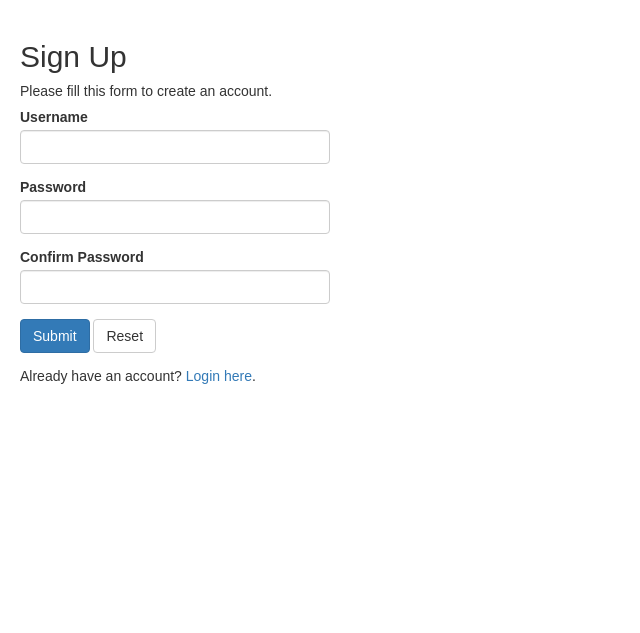
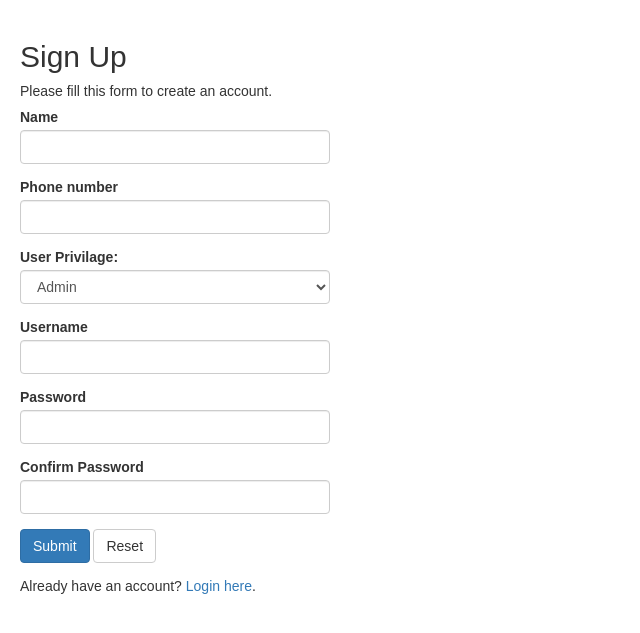
Before and after one commit to dominicksavio/covidmall, a PHP site: page /register.php in a window 1280 px wide. Shown: the top 633 px of the page, without its empty margins (0-640 px from the left). Run offline with PHP 8.4, Linux system fonts and the light colour scheme.

Commit message:
user again

```diff
--- a/register.php
+++ b/register.php
@@ -1,10 +1,11 @@
 <?php
 // Include config file
 require_once "config.php";
+require_once "comm.php";
 
 // Define variables and initialize with empty values
-$username = $password = $confirm_password = "";
-$username_err = $password_err = $confirm_password_err = "";
+$username = $password = $confirm_password = $name = $pnum = $priv = "";
+$username_err = $password_err = $confirm_password_err = $name_err = $pnum_err = "";
 
 // Processing form data when form is submitted
 if($_SERVER["REQUEST_METHOD"] == "POST"){
@@ -32,6 +33,17 @@ if($_SERVER["REQUEST_METHOD"] == "POST"){
                     $username_err = "This username is already taken.";
                 } else{
                     $username = trim($_POST["username"]);
+                    if(ctype_alpha($_POST['name']))
+                        $name = $_POST['name'];
+                    else
+                        $name_err = 'Please use alphabets';
+
+                    if (is_numeric($_POST['pnum'])) {
+                        $pnum = $_POST['pnum'];
+                    } else {
+                        $pnum_err = 'Please use numbers';
+                    }
+                    $priv=$_POST['privilage'];
                 }
             } else{
                 echo "Oops! Something went wrong. Please try again later.";
@@ -65,26 +77,12 @@ if($_SERVER["REQUEST_METHOD"] == "POST"){
     if(empty($username_err) && empty($password_err) && empty($confirm_password_err)){
 
         // Prepare an insert statement
-        $sql = "INSERT INTO users (username, password) VALUES (?, ?)";
+        $sql = "INSERT INTO users (username, password, pnum, name, privilage) VALUES ('".$username."','".password_hash($password, PASSWORD_DEFAULT)."','".$pnum."','".$name."','".$priv." request')";
 
-        if($stmt = mysqli_prepare($link, $sql)){
-            // Bind variables to the prepared statement as parameters
-            mysqli_stmt_bind_param($stmt, "ss", $param_username, $param_password);
-
-            // Set parameters
-            $param_username = $username;
-            $param_password = password_hash($password, PASSWORD_DEFAULT); // Creates a password hash
-
-            // Attempt to execute the prepared statement
-            if(mysqli_stmt_execute($stmt)){
-                // Redirect to login page
-                header("location: login.php");
-            } else{
-                echo "Something went wrong. Please try again later.";
-            }
-
-            // Close statement
-            mysqli_stmt_close($stmt);
+        if ($conn->query($sql) === TRUE) {
+          header("location: index.php");
+        } else {
+          echo "Error: " . $sql . "<br>" . $conn->error;
         }
     }
 
@@ -109,6 +107,23 @@ if($_SERVER["REQUEST_METHOD"] == "POST"){
         <h2>Sign Up</h2>
         <p>Please fill this form to create an account.</p>
         <form action="<?php echo htmlspecialchars($_SERVER["PHP_SELF"]); ?>" method="post">
+            <div class="form-group   <?php echo (!empty($name_err)) ? 'has-error' : ''; ?>">
+                <label>Name</label>
+                <input type="text" name="name" class="form-control" value="<?php echo $name; ?>">
+                <span class="help-block"><?php echo $name_err; ?></span>
+            </div>
+            <div class="form-group   <?php echo (!empty($pnum_err)) ? 'has-error' : ''; ?>">
+                <label>Phone number</label>
+                <input type="text" name="pnum" class="form-control" value="<?php echo $pnum; ?>">
+                <span class="help-block"><?php echo $pnum_err; ?></span>
+            </div>
+            <div class="form-group">
+                <label for="privilage">User Privilage:</label>
+                  <select class="form-control" id="privilage" name="privilage">
+                    <option value="admin">Admin</option>
+                    <option value="viewer">Viewer</option>
+                  </select>
+            </div>
             <div class="form-group <?php echo (!empty($username_err)) ? 'has-error' : ''; ?>">
                 <label>Username</label>
                 <input type="text" name="username" class="form-control" value="<?php echo $username; ?>">
--- a/roomcreate.php
+++ b/roomcreate.php
@@ -5,11 +5,11 @@
 	VALUES ";
 	for($i=1;$i<=$_POST['noofroom'];$i++)
 		if($i!=$_POST['noofroom'])
-		{$sql.="('".$i."', '".$_POST['floorno']."', '".$_POST['buid']."', '".$_POST['capacity'.$i.'']."'),";
+		{$sql.="( '".$_POST['floorno']."', '".$_POST['buid']."', '".$_POST['capacity'.$i.'']."'),";
 		$cap+=$_POST['capacity'.$i.''];
 		}
 		else{
-		$sql.="('".$i."', '".$_POST['floorno']."', '".$_POST['buid']."', '".$_POST['capacity'.$i.'']."')";
+		$sql.="( '".$_POST['floorno']."', '".$_POST['buid']."', '".$_POST['capacity'.$i.'']."')";
 		$cap+=$_POST['capacity'.$i.''];
 		}
 	if($_POST['capacityoffloor']>=$cap)
--- a/welcome.php
+++ b/welcome.php
@@ -29,7 +29,7 @@ if(!isset($_SESSION["loggedin"]) || $_SESSION["loggedin"] !== true){
     </p>
 
         <form action="<?php echo htmlspecialchars($_SERVER["PHP_SELF"]); ?>" method="POST" style="margin: auto;width: 50%;padding: 10px;">
-                    Number of buildings:<input type="number" name="numbuid">
+                    Number of new buildings:<input type="number" name="numbuid">
 
             <input type="submit" name="submit" value="create building">
         </form>
@@ -58,7 +58,7 @@ if(!isset($_SESSION["loggedin"]) || $_SESSION["loggedin"] !== true){
 
 
 
-        $sql = "INSERT INTO building (uid,admin)
+        $sql = "INSERT INTO building (uid,admin,buildingname)
         VALUES ";
         for($i=1;$i<=$_POST['numbuid'];$i++)
             if($i!=$_POST['numbuid'])
```
Also changed, not shown: index.php (+18 -8 lines).
